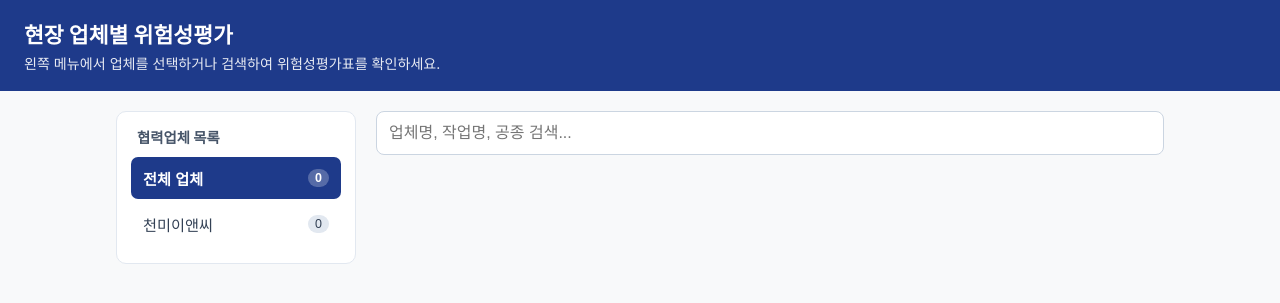
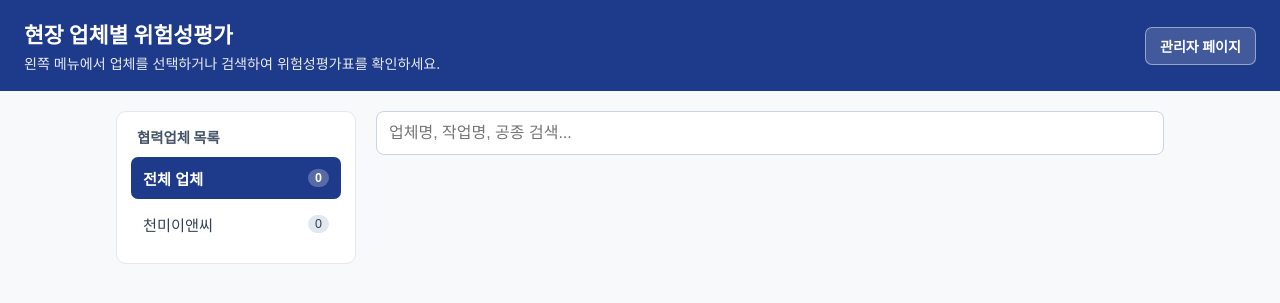
Before and after one commit to Coding-Safety/Coding-Safety.github.io, a Jekyll site: the page built from index.html, in a window 1280 px wide. Shown: the top 303 px of the page. Built offline with Jekyll 4.4.1, drawn with Linux system fonts in a browser that asks for light colours.

Commit message:
Update index.html

```diff
--- a/index.html
+++ b/index.html
@@ -10,13 +10,13 @@ layout: none
   <style>
     * { box-sizing: border-box; }
     body { font-family: -apple-system, BlinkMacSystemFont, "Malgun Gothic", sans-serif; margin: 0; background: #f8f9fa; color: #212529; }
-    header { background: #1e3a8a; color: white; padding: 18px 24px; }
+    header { background: #1e3a8a; color: white; padding: 18px 24px; display: flex; justify-content: space-between; align-items: center; gap: 12px; }
     header h1 { margin: 0 0 4px 0; font-size: 1.35rem; }
     header p { margin: 0; font-size: 0.88rem; opacity: 0.9; }
+    .admin-btn { background: rgba(255, 255, 255, 0.16); color: white; border: 1px solid rgba(255, 255, 255, 0.45); padding: 8px 14px; border-radius: 7px; text-decoration: none; font-size: 0.88rem; font-weight: bold; white-space: nowrap; }
+    .admin-btn:hover { background: rgba(255, 255, 255, 0.28); }
 
     .layout { display: flex; max-width: 1080px; margin: 20px auto; padding: 0 16px; gap: 20px; align-items: flex-start; }
-
-    /* 왼쪽 업체별 메뉴 사이드바 */
     .sidebar { width: 240px; flex-shrink: 0; background: white; border: 1px solid #e2e8f0; border-radius: 10px; padding: 14px; }
     .sidebar-title { font-size: 0.9rem; font-weight: bold; color: #475569; margin: 0 0 10px 6px; }
     .menu-btn { display: flex; justify-content: space-between; align-items: center; width: 100%; text-align: left; background: none; border: none; padding: 10px 12px; border-radius: 7px; font-size: 0.95rem; color: #334155; cursor: pointer; margin-bottom: 4px; }
@@ -42,8 +41,11 @@ layout: none
 </head>
 <body>
   <header>
-    <h1>현장 업체별 위험성평가</h1>
-    <p>왼쪽 메뉴에서 업체를 선택하거나 검색하여 위험성평가표를 확인하세요.</p>
+    <div>
+      <h1>현장 업체별 위험성평가</h1>
+      <p>왼쪽 메뉴에서 업체를 선택하거나 검색하여 위험성평가표를 확인하세요.</p>
+    </div>
+    <a href="/admin.html" class="admin-btn">관리자 페이지</a>
   </header>
 
   {% assign all_companies = site.companies | map: "name" %}
@@ -83,14 +85,12 @@ layout: none
 
   <script>
     let selectedCompany = 'ALL';
-
     function selectCompany(company, btn) {
       selectedCompany = company;
       document.querySelectorAll('.menu-btn').forEach(b => b.classList.remove('active'));
       btn.classList.add('active');
       filterCards();
     }
-
     function filterCards() {
       const q = document.getElementById('searchInput').value.toLowerCase();
       document.querySelectorAll('.card').forEach(card => {
```
Also changed, not shown: other parts of index.html (+0 -1 lines).
